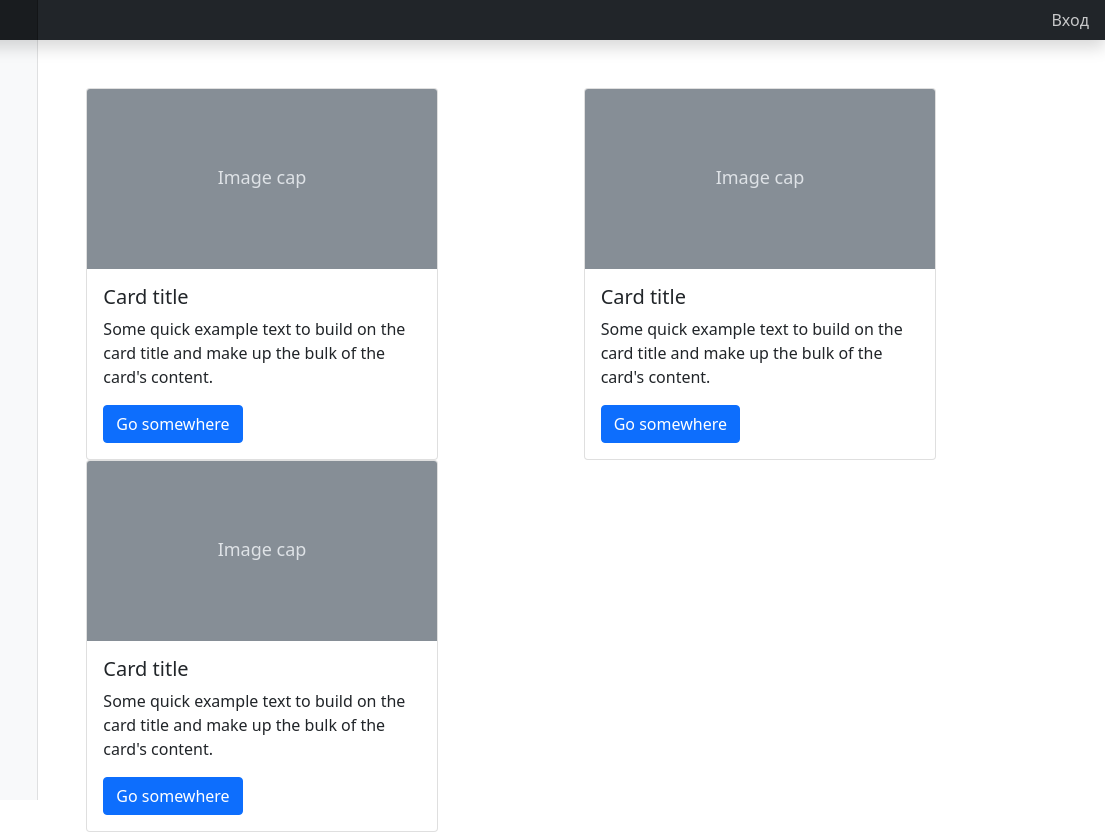
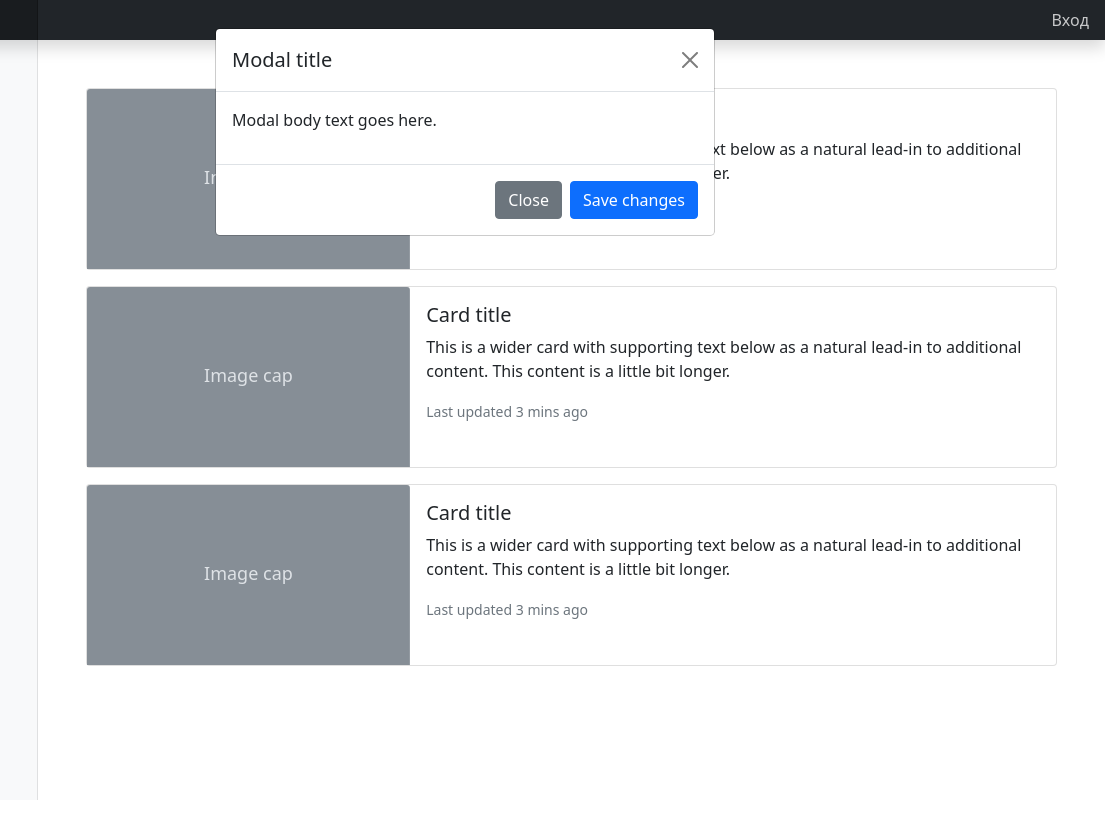
Before and after one commit to mihalevm/sitevote, a website built with webpack: page index.html in a window 1280 px wide. Both pictures are taken after a click on the link "Вход". Shown: the full height of the page, 175-1280 px from the left. After the commit the page ends 800 px from the top, so only its background shows below. Built offline with nearby package versions, Linux system fonts and the light colour scheme; some packages are replaced by stand-ins of ours.

Commit message:
Шаблон для index.html

```diff
--- a/index.html
+++ b/index.html
@@ -13,14 +13,30 @@
     <button class="navbar-toggler position-absolute d-md-none collapsed" type="button" data-bs-toggle="collapse" data-bs-target="#sidebarMenu" aria-controls="sidebarMenu" aria-expanded="false" aria-label="Toggle navigation">
       <span class="navbar-toggler-icon"></span>
     </button>
-    <!-- <input class="form-control form-control-dark w-100" type="text" placeholder="Поиск" aria-label="Поиск"> -->
+
     <ul class="navbar-nav px-3">
       <li class="nav-item text-nowrap">
-        <a class="nav-link" href="#">Вход</a>
+        <a id="auth-enter" class="nav-link" href="#">Вход</a>
       </li>
     </ul>
   </header>
-
+  <div class="modal" id="auth-modal" tabindex="-1" style="display: none;">
+    <div class="modal-dialog">
+      <div class="modal-content">
+        <div class="modal-header">
+          <h5 class="modal-title">Modal title</h5>
+          <button id="auth-modal-close-1" type="button" class="btn-close" data-bs-dismiss="modal" aria-label="Close"></button>
+        </div>
+        <div class="modal-body">
+          <p>Modal body text goes here.</p>
+        </div>
+        <div class="modal-footer">
+          <button id="auth-modal-close-2" type="button" class="btn btn-secondary" data-bs-dismiss="modal">Close</button>
+          <button type="button" class="btn btn-primary">Save changes</button>
+        </div>
+      </div>
+    </div>
+  </div>
   <div class="container-fluid">
     <div class="row">
       <nav id="sidebarMenu" class="col-md-3 col-lg-2 d-md-block bg-light sidebar collapse">
@@ -68,34 +84,44 @@
 
       <main class="col-md-9 ms-sm-auto col-lg-10 px-md-4">
         <div class="container pt-5" id="main-page-container">
-          <div class="row align-items-start">
-            <div class="col">
-              <div class="card" style="width: 22rem;">
+          <div class="card mb-3">
+            <div class="row g-0">
+              <div class="col-md-4">
                 <svg class="bd-placeholder-img card-img-top" width="100%" height="180" xmlns="http://www.w3.org/2000/svg" role="img" aria-label="Placeholder: Image cap" preserveAspectRatio="xMidYMid slice" focusable="false"><title>Placeholder</title><rect width="100%" height="100%" fill="#868e96"></rect><text x="50%" y="50%" fill="#dee2e6" dy=".3em">Image cap</text></svg>
+              </div>
+              <div class="col-md-8">
                 <div class="card-body">
                   <h5 class="card-title">Card title</h5>
-                  <p class="card-text">Some quick example text to build on the card title and make up the bulk of the card's content.</p>
-                  <a href="#" class="btn btn-primary">Go somewhere</a>
+                  <p class="card-text">This is a wider card with supporting text below as a natural lead-in to additional content. This content is a little bit longer.</p>
+                  <p class="card-text"><small class="text-muted">Last updated 3 mins ago</small></p>
                 </div>
               </div>
             </div>
-            <div class="col">
-              <div class="card" style="width: 22rem;">
+          </div>
+          <div class="card mb-3">
+            <div class="row g-0">
+              <div class="col-md-4">
                 <svg class="bd-placeholder-img card-img-top" width="100%" height="180" xmlns="http://www.w3.org/2000/svg" role="img" aria-label="Placeholder: Image cap" preserveAspectRatio="xMidYMid slice" focusable="false"><title>Placeholder</title><rect width="100%" height="100%" fill="#868e96"></rect><text x="50%" y="50%" fill="#dee2e6" dy=".3em">Image cap</text></svg>
+              </div>
+              <div class="col-md-8">
                 <div class="card-body">
                   <h5 class="card-title">Card title</h5>
-                  <p class="card-text">Some quick example text to build on the card title and make up the bulk of the card's content.</p>
-                  <a href="#" class="btn btn-primary">Go somewhere</a>
+                  <p class="card-text">This is a wider card with supporting text below as a natural lead-in to additional content. This content is a little bit longer.</p>
+                  <p class="card-text"><small class="text-muted">Last updated 3 mins ago</small></p>
                 </div>
               </div>
             </div>
-            <div class="col">
-              <div class="card" style="width: 22rem;">
+          </div>
+          <div class="card mb-3">
+            <div class="row g-0">
+              <div class="col-md-4">
                 <svg class="bd-placeholder-img card-img-top" width="100%" height="180" xmlns="http://www.w3.org/2000/svg" role="img" aria-label="Placeholder: Image cap" preserveAspectRatio="xMidYMid slice" focusable="false"><title>Placeholder</title><rect width="100%" height="100%" fill="#868e96"></rect><text x="50%" y="50%" fill="#dee2e6" dy=".3em">Image cap</text></svg>
+              </div>
+              <div class="col-md-8">
                 <div class="card-body">
                   <h5 class="card-title">Card title</h5>
-                  <p class="card-text">Some quick example text to build on the card title and make up the bulk of the card's content.</p>
-                  <a href="#" class="btn btn-primary">Go somewhere</a>
+                  <p class="card-text">This is a wider card with supporting text below as a natural lead-in to additional content. This content is a little bit longer.</p>
+                  <p class="card-text"><small class="text-muted">Last updated 3 mins ago</small></p>
                 </div>
               </div>
             </div>
--- a/src/index.js
+++ b/src/index.js
@@ -1,5 +1,11 @@
 // import 'bootstrap';
 import './styles/style.scss';
-$('#link-general').click(function(){
-  $('#link-vote').hide()
+$('#auth-enter').click(function(){
+  $('#auth-modal').show();
+  $('#auth-modal-close-1').click(function() {
+    $('#auth-modal').hide();
+  });
+  $('#auth-modal-close-2').click(function() {
+    $('#auth-modal').hide();
+  });
 });
--- a/src/js/add-site.js
+++ b/src/js/add-site.js
@@ -1 +1,10 @@
 import '../styles/style.scss';
+$('#auth-enter').click(function(){
+  $('#auth-modal').show();
+  $('#auth-modal-close-1').click(function() {
+    $('#auth-modal').hide();
+  });
+  $('#auth-modal-close-2').click(function() {
+    $('#auth-modal').hide();
+  });
+});
--- a/src/js/profile.js
+++ b/src/js/profile.js
@@ -1 +1,10 @@
 import '../styles/style.scss';
+$('#auth-enter').click(function(){
+  $('#auth-modal').show();
+  $('#auth-modal-close-1').click(function() {
+    $('#auth-modal').hide();
+  });
+  $('#auth-modal-close-2').click(function() {
+    $('#auth-modal').hide();
+  });
+});
--- a/src/js/select-site.js
+++ b/src/js/select-site.js
@@ -1 +1,10 @@
 import '../styles/style.scss';
+$('#auth-enter').click(function(){
+  $('#auth-modal').show();
+  $('#auth-modal-close-1').click(function() {
+    $('#auth-modal').hide();
+  });
+  $('#auth-modal-close-2').click(function() {
+    $('#auth-modal').hide();
+  });
+});
--- a/src/js/statistics.js
+++ b/src/js/statistics.js
@@ -1 +1,10 @@
 import '../styles/style.scss';
+$('#auth-enter').click(function(){
+  $('#auth-modal').show();
+  $('#auth-modal-close-1').click(function() {
+    $('#auth-modal').hide();
+  });
+  $('#auth-modal-close-2').click(function() {
+    $('#auth-modal').hide();
+  });
+});
--- a/src/js/vote.js
+++ b/src/js/vote.js
@@ -1 +1,10 @@
 import '../styles/style.scss';
+$('#auth-enter').click(function(){
+  $('#auth-modal').show();
+  $('#auth-modal-close-1').click(function() {
+    $('#auth-modal').hide();
+  });
+  $('#auth-modal-close-2').click(function() {
+    $('#auth-modal').hide();
+  });
+});
```
Also changed, not shown: src/pages/add-site.html (+19 -3 lines), src/pages/profile.html (+19 -2 lines), src/pages/select-site.html (+19 -2 lines), src/pages/statistics.html (+19 -2 lines), src/pages/vote.html (+19 -2 lines).
